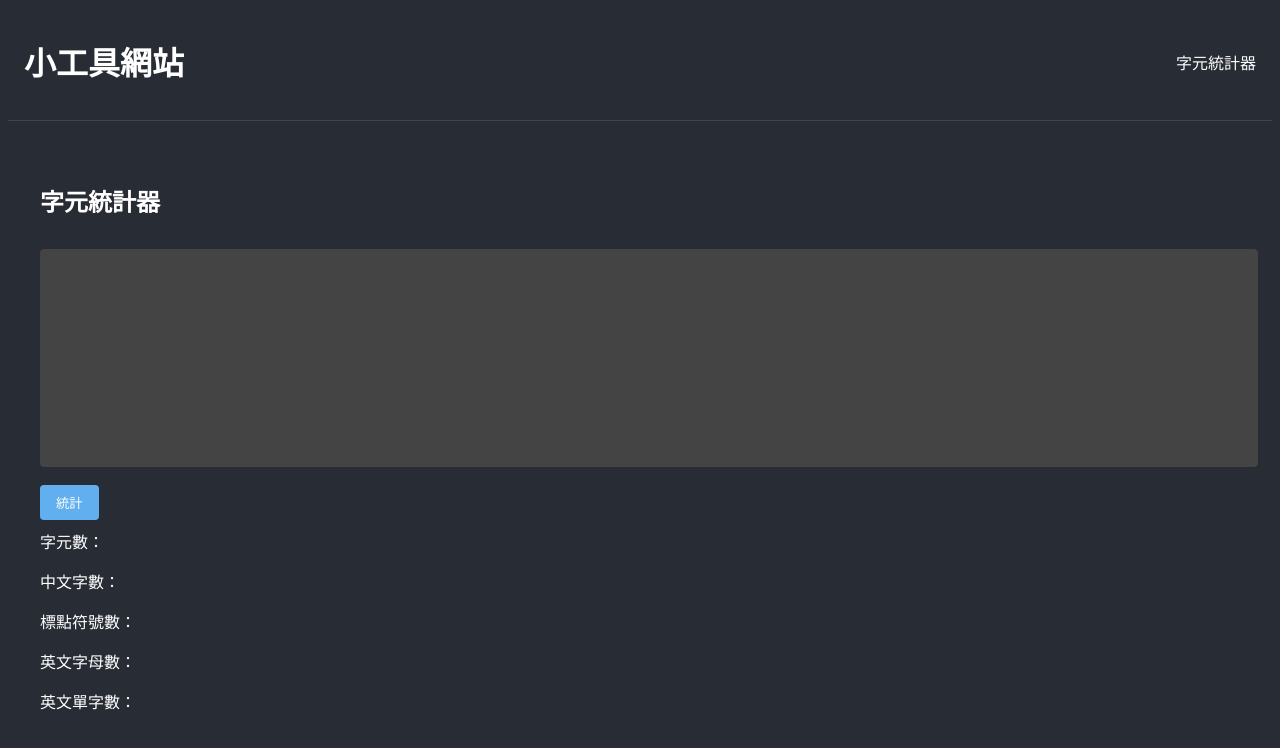
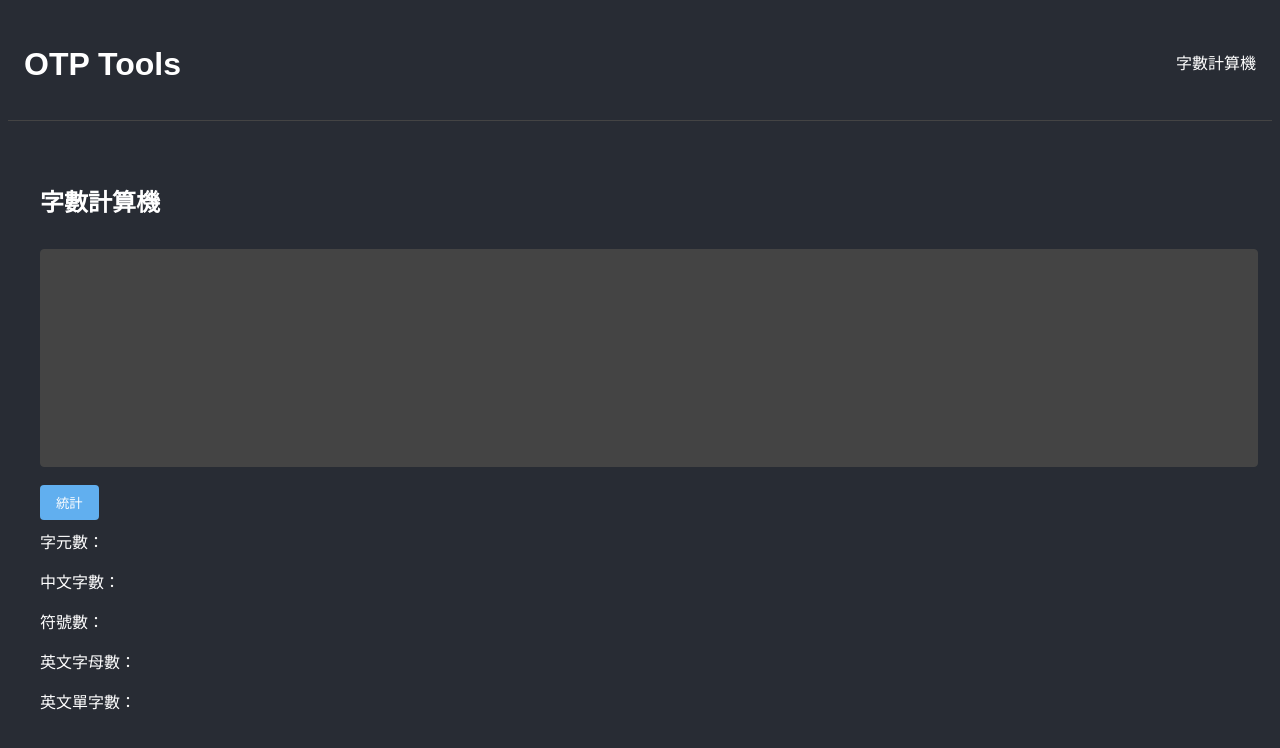
Before and after one commit to Winson-OTP/otptools, a plain HTML site: page index.html in a window 1280 px wide. Drawn offline with Linux system fonts and the light colour scheme.

Commit message:
update name

```diff
--- a/index.html
+++ b/index.html
@@ -2,27 +2,27 @@
 <html>
 <head>
   <meta charset="utf-8">
-  <title>小工具網站</title>
+  <title>OTP Tools | 實用小工具，生活沒煩惱</title>
   <link rel="stylesheet" type="text/css" href="style.css">
 </head>
 <body>
   <header>
-    <h1>小工具網站</h1>
+    <h1>OTP Tools</h1>
     <nav>
       <ul>
-        <li><a href="#char-counter">字元統計器</a></li>
+        <li><a href="#char-counter">字數計算機</a></li>
       </ul>
     </nav>
   </header>
 
   <main>
     <section id="char-counter">
-      <h2>字元統計器</h2>
+      <h2>字數計算機</h2>
       <textarea id="input"></textarea>
       <button onclick="count()">統計</button>
       <p>字元數： <span id="charCount"></span></p>
       <p>中文字數： <span id="chineseCount"></span></p>
-      <p>標點符號數： <span id="punctuationCount"></span></p>
+      <p>符號數： <span id="punctuationCount"></span></p>
       <p>英文字母數： <span id="letterCount"></span></p>
       <p>英文單字數： <span id="wordCount"></span></p>
     </section>
```
